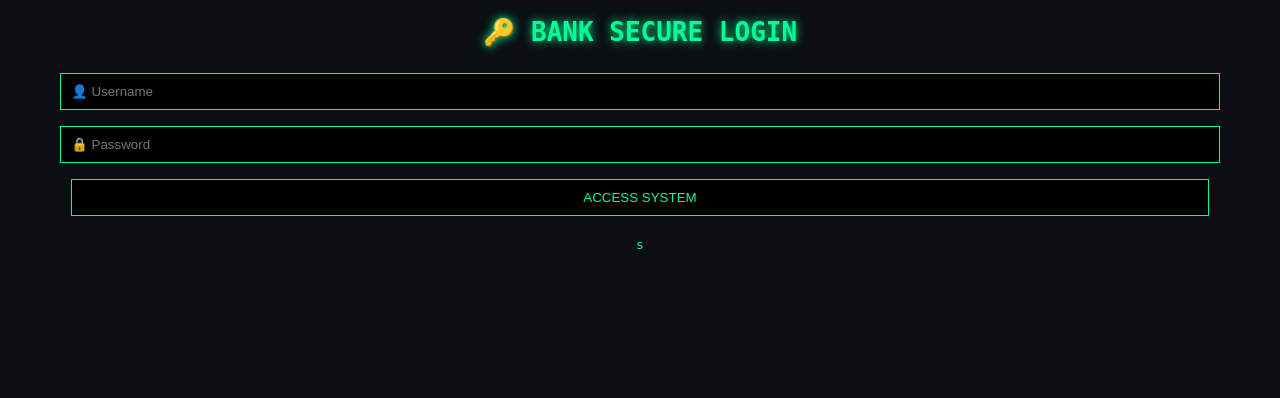
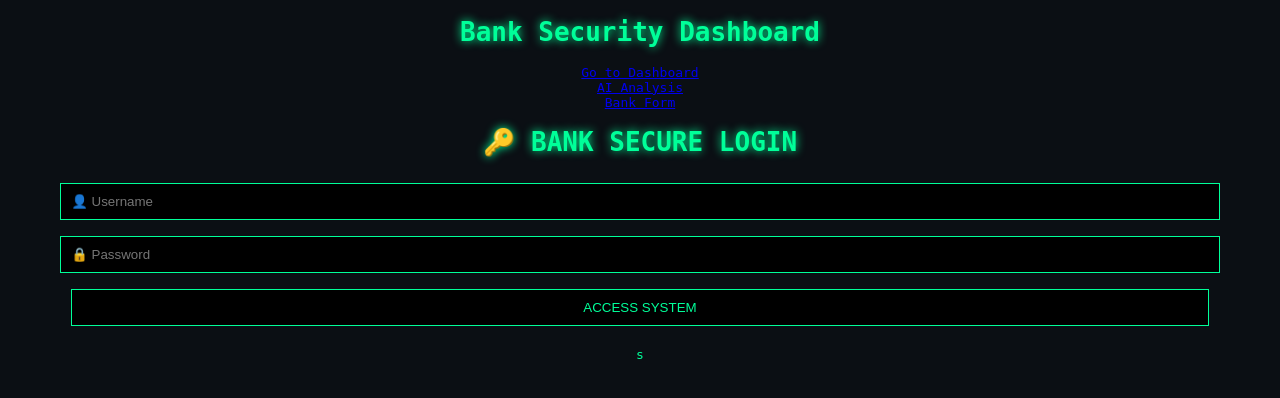
Before and after one commit to manan226927-art/bank-security-website, a Flask app: page / in a window 1280 px wide. Shown: the top 398 px of the page. Run offline with Flask 3, Linux system fonts and the light colour scheme.

Commit message:
Update index.html

```diff
--- a/templates/index.html
+++ b/templates/index.html
@@ -6,6 +6,11 @@
     <link rel="stylesheet" href="{{ url_for('static', filename='style.css') }}">
 </head>
 <body>
+    <h1>Bank Security Dashboard</h1>
+    <a href="/dashboard">Go to Dashboard</a><br>
+<a href="/ai">AI Analysis</a><br>
+<a href="/bank">Bank Form</a>
+
 
 <div class="matrix"></div>
 
@@ -22,4 +27,5 @@
 
 <script src="{{ url_for('static', filename='script.js') }}"></script>
 </body>
+
 </html>s
```
